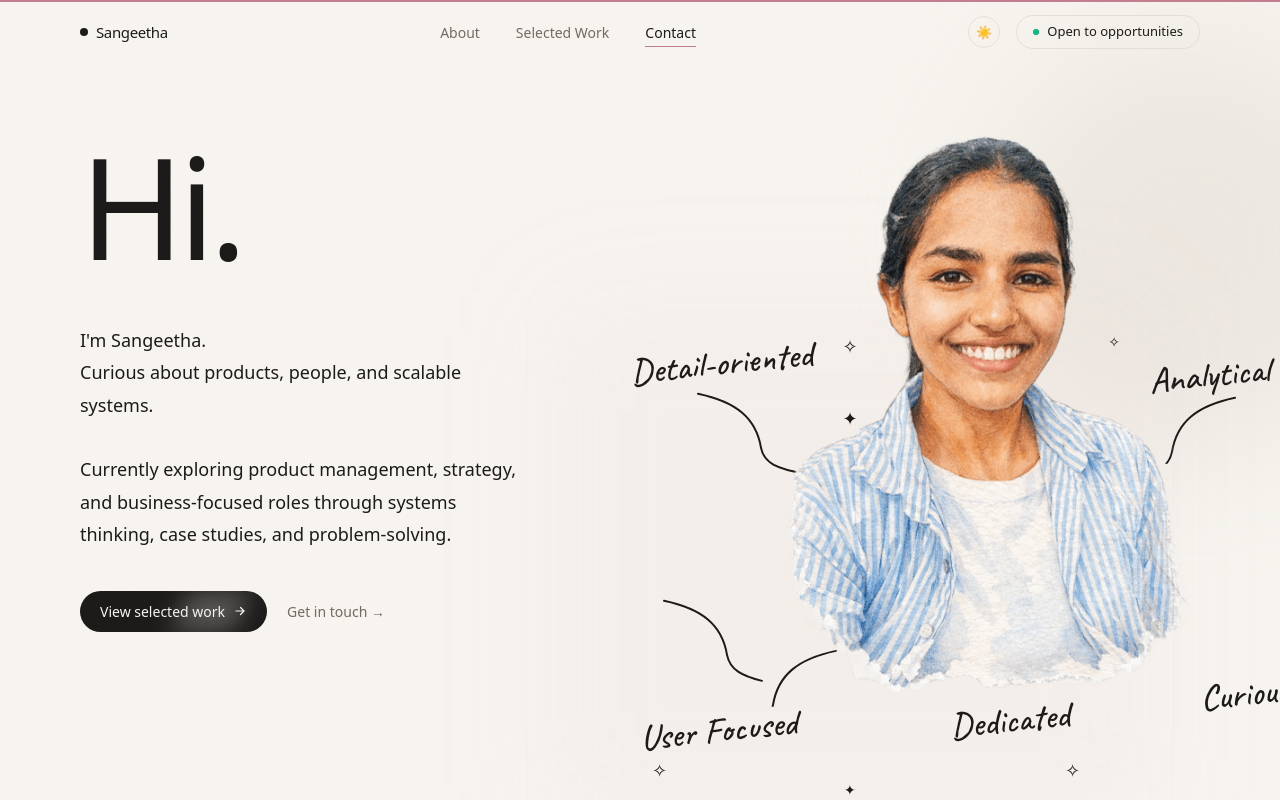
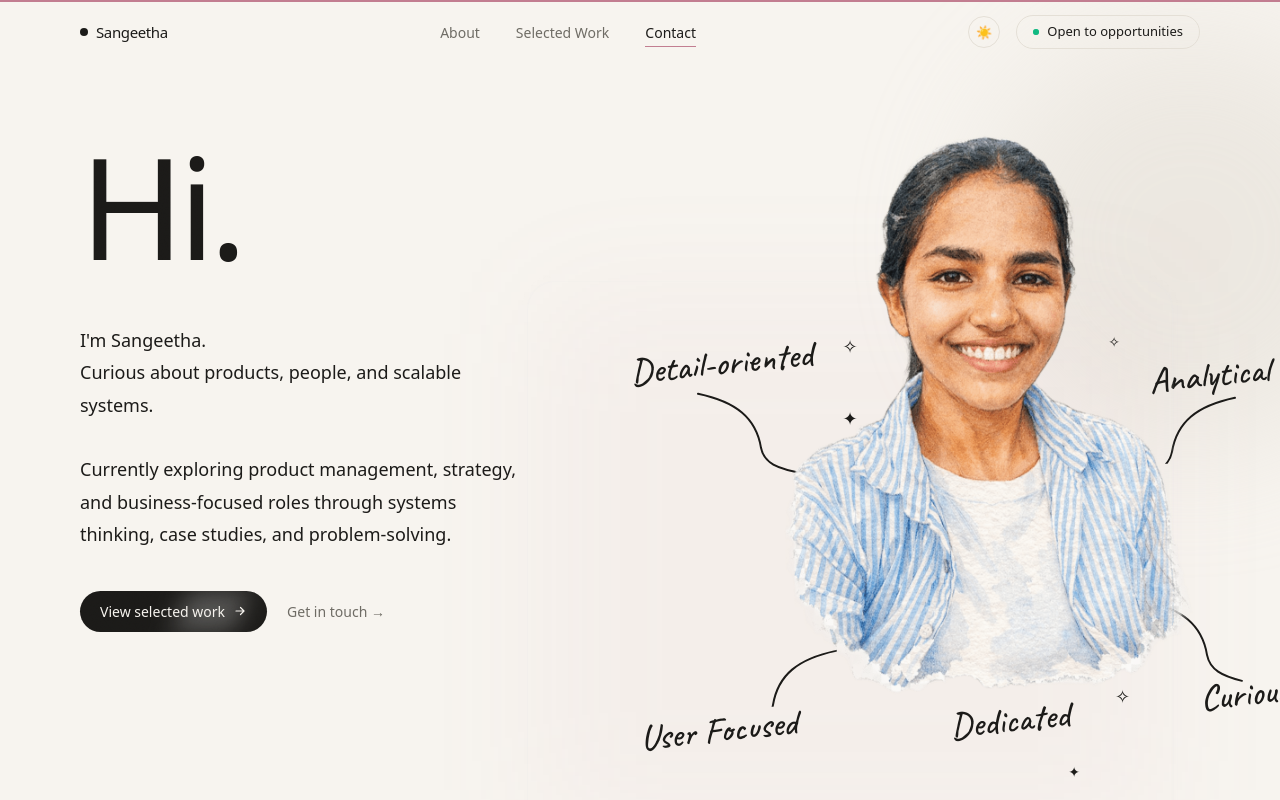
Before and after one commit to SangeethaDurgam8/My-Portfolio, a Next.js app: page / in a window 1280 px wide. Shown: the top 800 px of the page. Built offline with nearby package versions, Linux system fonts and the light colour scheme.

Commit message:
updated portfolio

```diff
--- a/components/Hero.tsx
+++ b/components/Hero.tsx
@@ -140,7 +140,7 @@ export default function Hero() {
 
 <svg
   style={{
-    transform: "translate(480px, -1fouc0px)",
+    transform: "translate(480px, 0px)",
   }}
   width="160"
   height="90"
@@ -191,8 +191,8 @@ export default function Hero() {
 </motion.div>
 {/* Sparkles */}
 <div className="absolute top-6 right-24 text-xl">✦</div>
-<div className="absolute bottom-12 left-28 text-lg">✧</div>
-<div className="absolute bottom-8 left-406 text-sm">✦</div>
+<div className="absolute top-[390px] right-[30px] text-lg">✧</div>
+<div className="absolute top-[470px] right-[80px] text-sm">✦</div>
 
 {/* New top-right sparkles */}
 <div className="absolute top-10 right-50 text-lg">✧</div>
@@ -285,7 +285,7 @@ export default function Hero() {
 </svg>
     {/* Sparkles */}
     <div className="absolute top-56 right-12 text-xl">✦</div>
-    <div className="absolute bottom-12 right-[80px] text-lg">✧</div>
+    {/* <div className="absolute bottom-12 right-[80px] text-lg">✧</div> */}
     <div className="absolute top-[300px] right-[140px] text-sm">✦</div>
 
     {/* Portrait */}
```
